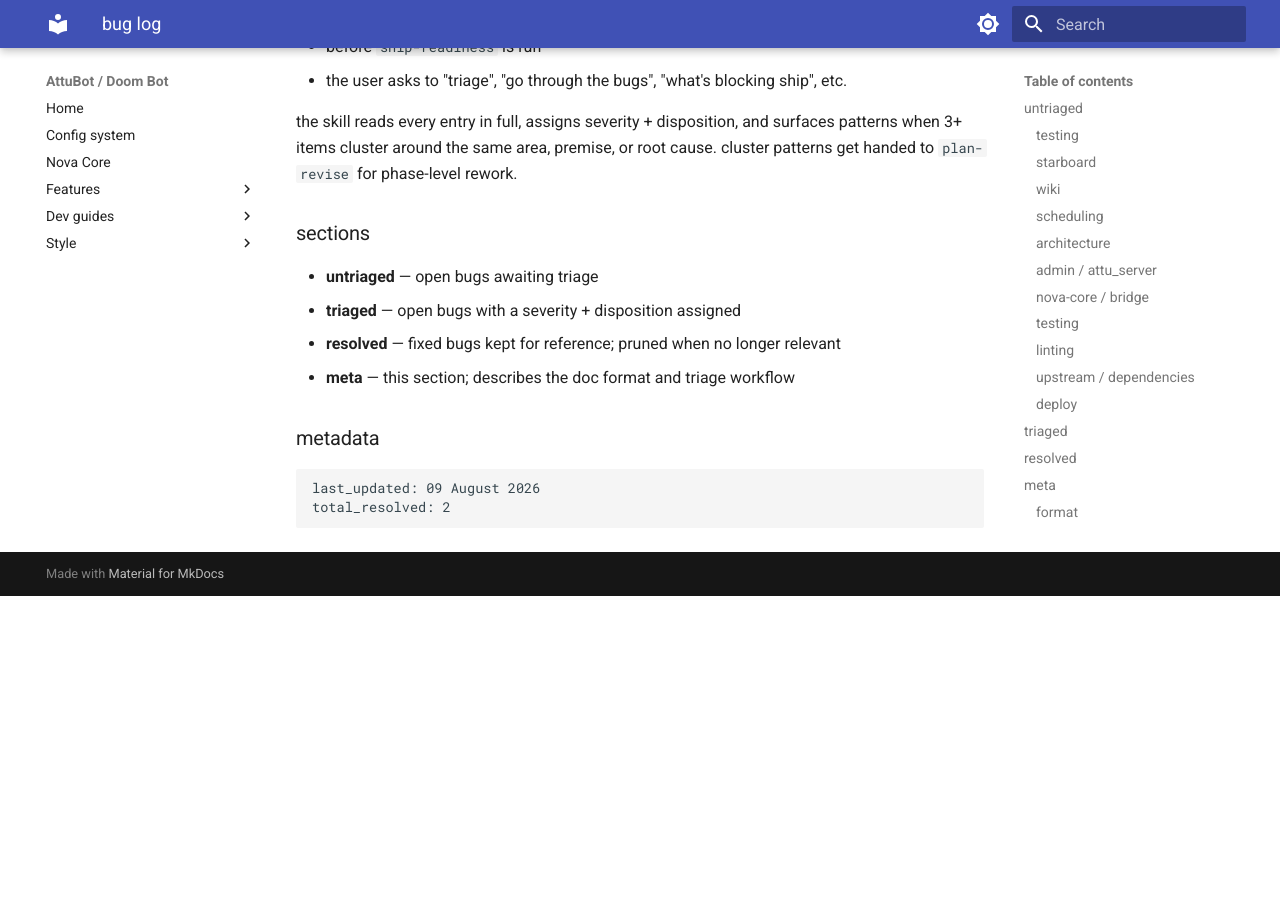
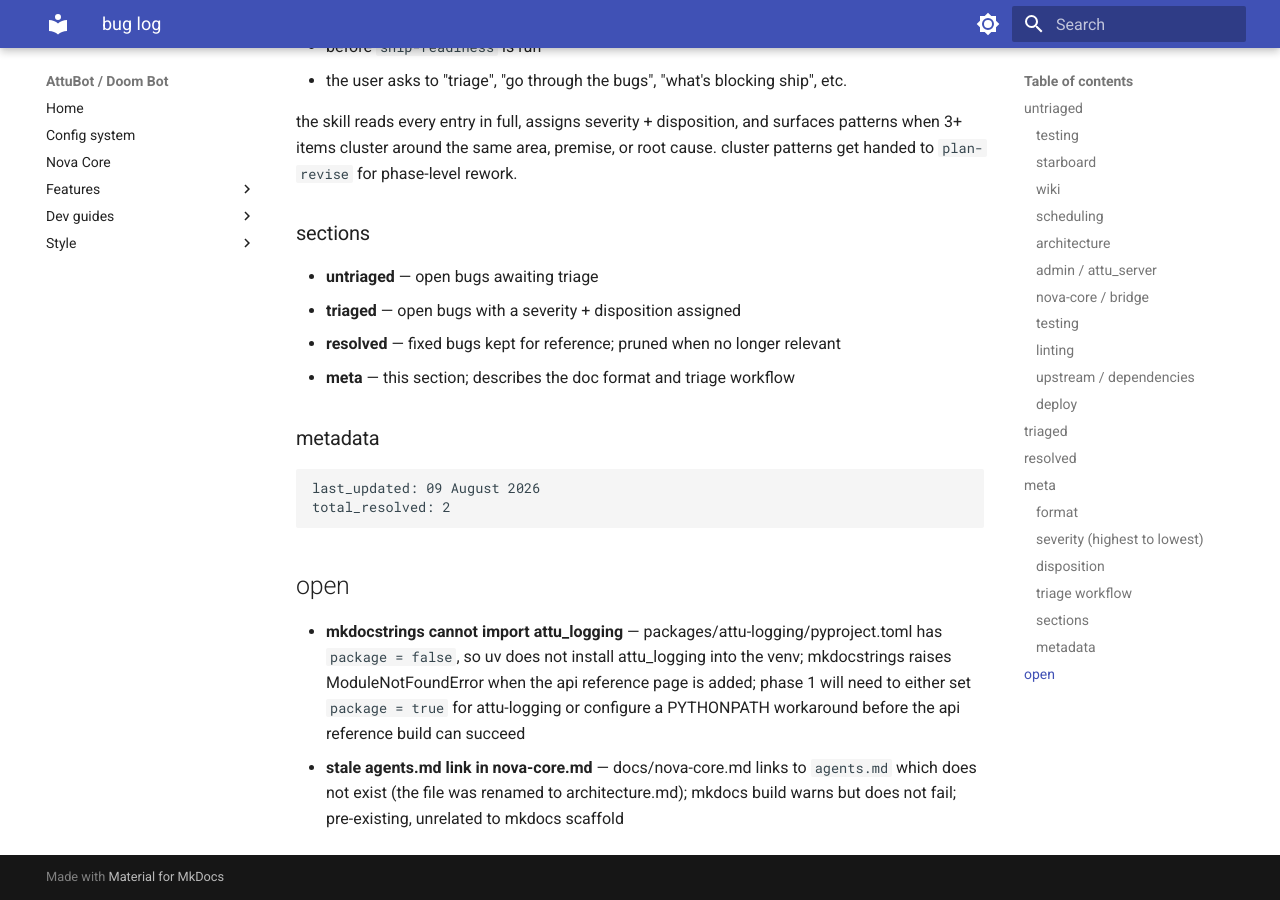
Before and after one commit to jhnhnck/attu-bot, an MkDocs documentation site: the page built from docs/bugs.md, in a window 1280 px wide and 900 px high, scrolled down 5269 px. Built offline with MkDocs 1.6.1 and Material for MkDocs 9.7.7, drawn with Linux system fonts in a browser that asks for light colours; before the commit the page ends 5865 px from its top, so only the background shows below that.

Commit message:
docs(bugs): record attu_logging import failure and stale agents.md link
two open items surfaced during phase 0 probe: attu_logging is not
importable (package = false blocks mkdocstrings); nova-core.md has a
stale link to agents.md (pre-existing, file is architecture.md now)

````diff
--- a/docs/bugs.md
+++ b/docs/bugs.md
@@ -130,3 +130,8 @@
 last_updated: 09 August 2026
 total_resolved: 2
 ```
+
+## open
+
+- **mkdocstrings cannot import attu_logging** — packages/attu-logging/pyproject.toml has `package = false`, so uv does not install attu_logging into the venv; mkdocstrings raises ModuleNotFoundError when the api reference page is added; phase 1 will need to either set `package = true` for attu-logging or configure a PYTHONPATH workaround before the api reference build can succeed
+- **stale agents.md link in nova-core.md** — docs/nova-core.md links to `agents.md` which does not exist (the file was renamed to architecture.md); mkdocs build warns but does not fail; pre-existing, unrelated to mkdocs scaffold
````
